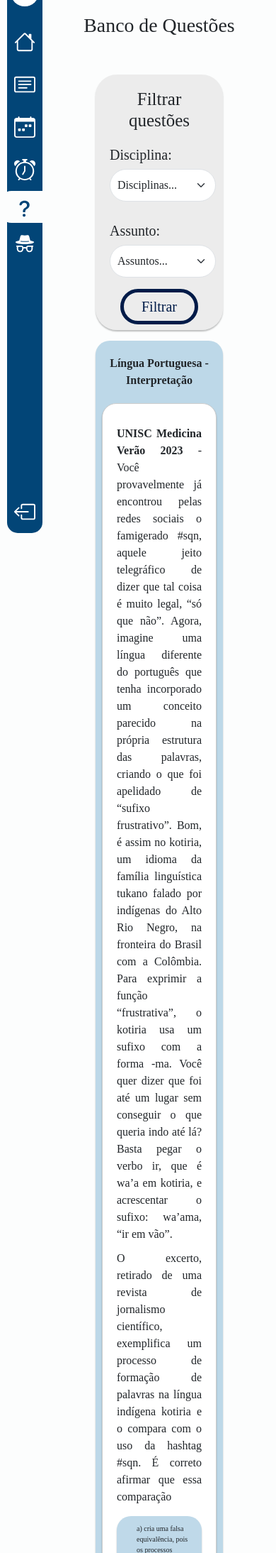
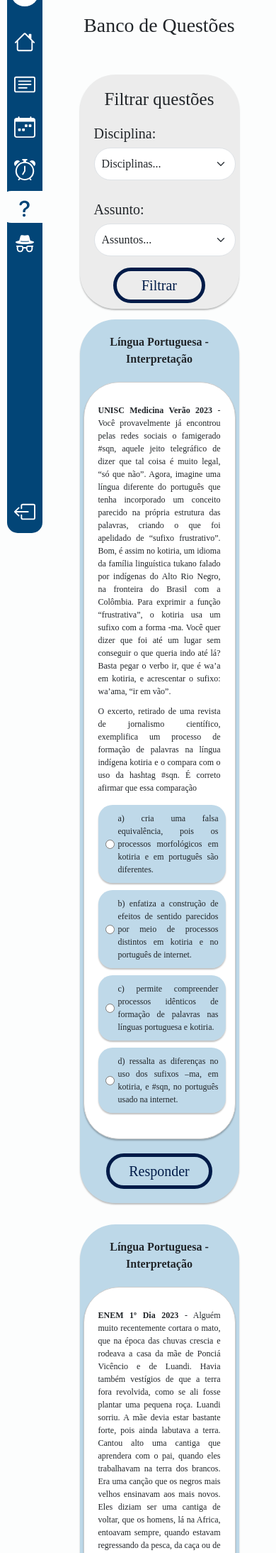
Before and after one commit to ClarisseTeixeira/EducaAlfa, a Django app: page /questoes/ in a window 390 px wide. Shown: the part 71-2259 px from the top of the page at 71% size. Run offline with Django 4.2, Linux system fonts and the light colour scheme; a user stored in the database is signed in; data comes from the database, SQL or seed files in the repository; both versions use the stored data as it was before the commit.

Commit message:
ultimas alteracoes

```diff
--- a/core/static/core/css/dashboard.css
+++ b/core/static/core/css/dashboard.css
@@ -457,12 +457,6 @@ p img {
     margin: auto;
 }
 
-
-
-
-
-
-
 @media (max-width: 1300px) {
     .mainc {
         display: block !important;
--- a/questoes/static/questoes/css/indexquestoes.css
+++ b/questoes/static/questoes/css/indexquestoes.css
@@ -39,6 +39,7 @@ button{
     margin: auto;
     display:block;
 }
+
 .responder-questoes button{
     margin: auto;
     text-decoration: none;
@@ -113,7 +114,7 @@ button{
     }
 
     .textquestoes {
-        width: 280px;
+        width: 255px;
         margin: auto;
     }
 
--- a/questoes/static/questoes/css/style.css
+++ b/questoes/static/questoes/css/style.css
@@ -387,169 +387,124 @@ p {
 
 @media (max-width: 800px) {
     .container-azul{
-        width: 480px;
+        width: 580px;
     }
-
     .container-branco{
-        width: 480px;
+        width: 580px;
     }
-
-
     #alternativa{
-        width: 400px;
+        width: 500px;
     }
-
-
     .form-select{
         border-radius: 50px;
-        width: 440px;
-        padding: 10px;
+        width: 540px;
     }
+    .container-filtro {
+        width: 580px;
+        height: 330px;
+    }
+}
 
-    .main {
-        flex-direction: column;
-        align-items: center;
+@media (max-width: 700px) {
+    .container-azul{
+        width: 500px;
     }
-
-    .questao {
-        order: 1;
+    .container-branco{
+        width: 500px;
     }
-
-    .filtro {
-        order: -1;
+    #alternativa{
+        width: 420px;
     }
-
+    .form-select{
+        border-radius: 50px;
+        width: 460px;
+    }
     .container-filtro {
-        width: 480px;
+        width: 500px;
         height: 330px;
-        margin-left: 0px;
-        box-shadow: 0px 2px 2px rgba(0, 0, 0, 0.25);
-        position: relative;
-        margin-bottom: 40px;
     }
-
-    .alternativas-container{
-        padding-left: 0%;
-    }
-
 }
 
 @media (max-width: 600px) {
     .container-azul{
-        width: 300px;
-        border-radius: 30px;
-
+        width: 400px;
     }
-
     .container-branco{
-        width: 290px;
-        border-radius: 30px;
-
+        width: 390px;
     }
-
-
     #alternativa{
-        width: 250px;
+        width: 350px;
     }
-
-
     .form-select{
-        border-radius: 50px;
-        width: 260px;
-        padding: 10px;
+        width: 360px;
+        margin-right: 0%;
     }
-
-    .main {
-        flex-direction: column;
-        align-items: center;
-    }
-
-    .questao {
-        order: 1;
-    }
-
-    .filtro {
-        order: -1;
-    }
-
     .container-filtro {
-        width: 300px;
-        height: 330px;
-        margin-left: 0px;
-        box-shadow: 0px 2px 2px rgba(0, 0, 0, 0.25);
-        position: relative;
-        margin-bottom: 40px;
-        border-radius: 30px;
-    }
-
-    .alternativas-container{
-        padding-left: 0%;
+        width: 400px;
     }
 }
 
-
-@media (max-width: 420px) {
+@media (max-width: 500px) {
     .container-azul{
-        width: 180px;
-        border-radius: 20px;
-
+        width: 320px;
+    }
+    .container-branco{
+        width: 310px;
+    }
+    #alternativa{
+        width: 270px;
+    }
+    .form-select{
+        width: 280px;
+    }
+    .container-filtro {
+        width: 320px;
     }
 
+    .questao_texto,.questao_enunciado, #alternativa{
+        font-size: 14px;
+    }
+}
+
+@media (max-width: 400px) {
+    .container-azul{
+        width: 225px;
+    }
     .container-branco{
-        width: 170px;
-        border-radius: 20px;
+        width: 215px;
+    }
+    #alternativa{
+        width: 180px;
+    }
+    .form-select{
+        width: 200px;
+    }
+    .container-filtro {
+        width: 225px;
     }
 
+    .questao_texto,.questao_enunciado, #alternativa{
+        font-size: 12px;
+    }
+}
 
+@media (max-width: 300px) {
+    .container-azul{
+        width: 200px;
+    }
+    .container-branco{
+        width: 190px;
+    }
     #alternativa{
-        width: 120px;
-        padding: 10px;
+        width: 155px;
+    }
+    .form-select{
+        width: 175px;
+    }
+    .container-filtro {
+        width: 200px;
+    }
+    .questao_texto,.questao_enunciado, #alternativa{
         font-size: 10px;
-        text-align: left;
     }
-
-
-    .form-select{
-        border-radius: 50px;
-        width: 150px;
-        padding: 10px;
-    }
-
-    .main {
-        flex-direction: column;
-        align-items: center;
-    }
-
-    .questao {
-        order: 1;
-    }
-
-    .filtro {
-        order: -1;
-    }
-
-    .container-filtro {
-        width: 180px;
-        height: 360px;
-        margin-left: 0px;
-        box-shadow: 0px 2px 2px rgba(0, 0, 0, 0.25);
-        position: relative;
-        margin-bottom: 40px;
-        border-radius: 30px;
-    }
-
-    button{
-        width: 110px;
-        height: 50px;
-    }
-
-    .btn-responder{
-        width: 130px;
-        height: 50px;
-    }
-
-    .alternativas-container{
-        padding-left: 0%;
-    }
-
 }
--- a/questoes/templates/questoes/pages/indexquestoes.html
+++ b/questoes/templates/questoes/pages/indexquestoes.html
@@ -51,7 +51,7 @@
 </div>
 <h4 class="d-flex justify-content-center mt-5">(valores ilustrativos)</h4>
 
-<div class="mt-5 row align-items-center">
+<div class="d-flex justify-content-center">
     {% include 'questoes/partials/botao.html' %}
 </div>
 <br>
```
Also changed, not shown: pomodoro/static/pomodoro/css/indexpomodoro.css (+15 -10 lines), pomodoro/static/pomodoro/css/pomodoro.css (+7 -0 lines), questoes/static/questoes/css/estatisticas.css (+7 -7 lines), static/css/index.css (+91 -0 lines), db.sqlite3 (deleted).
